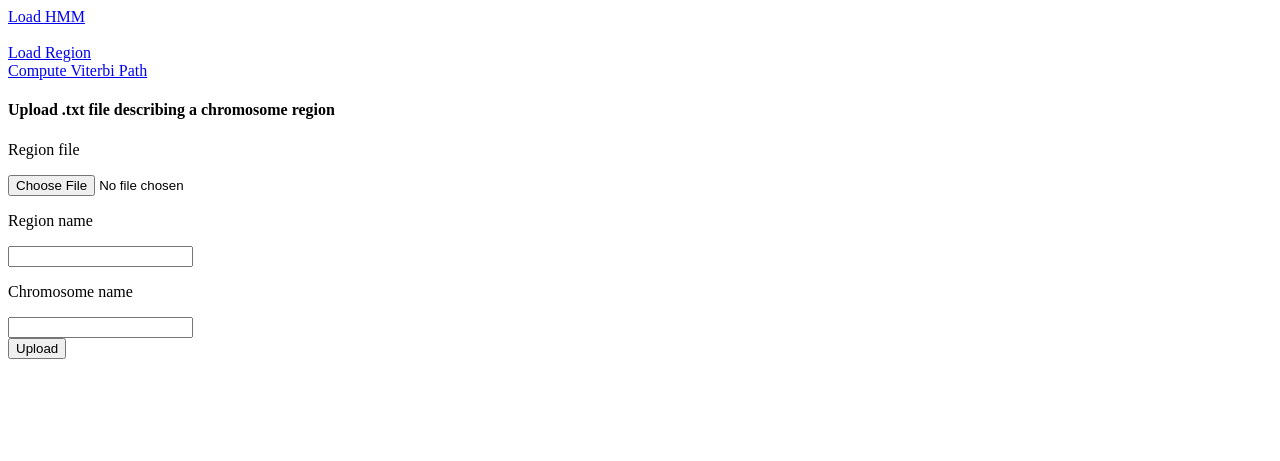
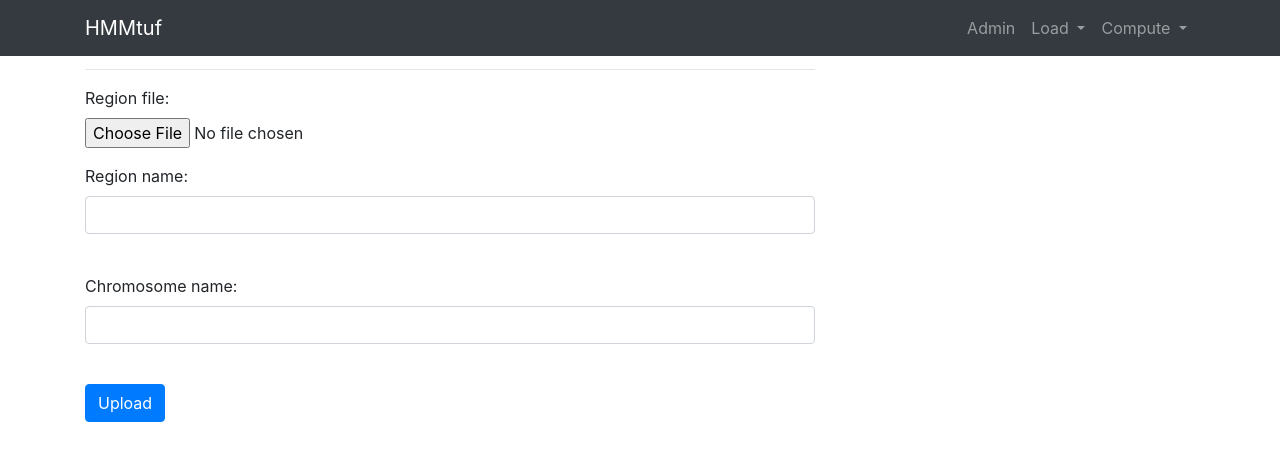
Before and after one commit to pockerman/hmmtuf_app, a Django app: page /load_file/load_region/ in a window 1280 px wide. Shown: the top 461 px of the page. Run offline with Django 3.2, Linux system fonts and the light colour scheme; parts of the project's set-up code (start-up, migrations or seed data) failed here and were passed over; some libraries are stand-ins or nearby versions.

Commit message:
Update html templates for bootstrap

```diff
--- a/templates/base.html
+++ b/templates/base.html
@@ -1,19 +1,70 @@
 <!DOCTYPE html>
+{% load static %}
 <html lang="en">
 <head>
-    <meta charset="UTF-8">
+
+    <meta charset="utf-8">
+    <meta name="viewport" content="width=device-width, initial-scale=1, shrink-to-fit=no">
+    <meta name="description" content="">
+    <meta name="author" content="">
+
+    <!-- Bootstrap core CSS -->
+   <link href="{% static "vendor/bootstrap/css/bootstrap.min.css" %}" rel="stylesheet">
+
+   <!-- Custom styles for this template -->
+    <link href="{% static "css/modern-business.css" %}"  rel="stylesheet">
+
     <title>{% block title %}Default title{% endblock title %}</title>
 </head>
 <body>
 <!-- Navigation for app -->
 {% block navigation %}
-<div>
-    <a href="/load_file/load_hmm">Load HMM</a></div><br/>
-    <a href="/load_file/load_region">Load Region</a><br/>
-    <a href="/compute/hmm_viterbi">Compute Viterbi Path</a><br/>
-</div>
+
+
+
+ <!-- Navigation -->
+  <nav class="navbar fixed-top navbar-expand-lg navbar-dark bg-dark fixed-top">
+    <div class="container">
+      <a class="navbar-brand" href="/">HMMtuf</a>
+      <button class="navbar-toggler navbar-toggler-right" type="button" data-toggle="collapse" data-target="#navbarResponsive" aria-controls="navbarResponsive" aria-expanded="false" aria-label="Toggle navigation">
+        <span class="navbar-toggler-icon"></span>
+      </button>
+      <div class="collapse navbar-collapse" id="navbarResponsive">
+        <ul class="navbar-nav ml-auto">
+          <li class="nav-item">
+            <a class="nav-link" href="/admin/">Admin</a>
+          </li>
+          <li class="nav-item dropdown">
+            <a class="nav-link dropdown-toggle" href="#" id="navbarDropdownPortfolio" data-toggle="dropdown" aria-haspopup="true" aria-expanded="false">
+              Load
+            </a>
+            <div class="dropdown-menu dropdown-menu-right" aria-labelledby="navbarDropdownPortfolio">
+              <a class="dropdown-item" href="/load_file/load_region">Load region file</a>
+              <a class="dropdown-item" href="/load_file/load_hmm">Load HMM file</a>
+            </div>
+          </li>
+          <li class="nav-item dropdown">
+            <a class="nav-link dropdown-toggle" href="#" id="navbarDropdownBlog" data-toggle="dropdown" aria-haspopup="true" aria-expanded="false">
+              Compute
+            </a>
+            <div class="dropdown-menu dropdown-menu-right" aria-labelledby="navbarDropdownBlog">
+              <a class="dropdown-item" href="/compute/hmm_viterbi">Compute Viterbi path</a>
+            </div>
+          </li>
+        </ul>
+      </div>
+    </div>
+  </nav>
+
 {% endblock navigation %}
+
+<div class="container">
 {%block inner_body %}
 {% endblock inner_body %}
+</div>
+
+<!-- Bootstrap core JavaScript -->
+<script src="{% static "vendor/jquery/jquery.min.js" %}"></script>
+<script src="{% static "vendor/bootstrap/js/bootstrap.bundle.min.js" %}"></script>
 </body>
 </html>
--- a/templates/file_loader/load_region_view.html
+++ b/templates/file_loader/load_region_view.html
@@ -1,7 +1,12 @@
 {% extends "base.html" %}
 {% block title %}HMMtuf-Upload region file{% endblock title %}
 {%block inner_body %}
+
+<br/>
+<div class="row">
+    <div class="col-lg-8 mb-4">
         <h4>Upload .txt file describing a chromosome region</h4>
+        <hr/>
 
         {% if error_missing_name %}
             <p>ERROR: {{ error_missing_name }}</p>
@@ -21,12 +26,30 @@
 
         <form method="post" enctype="multipart/form-data">
             {% csrf_token %}
-    <p>Region file</p>
+            <div class="control-group form-group">
+                <div class="controls">
+                    <label>Region file:</label><br/>
                     <input type="file" name="region_file"><br/>
-    <p>Region name</p>
-    <input type="text" name="region_name"><br/>
-    <p>Chromosome name</p>
-    <input type="text" name="chr_name"><br/>
-    <button type="submit">Upload</button>
+                </div>
+            </div>
+            <div class="control-group form-group">
+                <div class="controls">
+                    <label>Region name:</label>
+                    <input type="text" class="form-control" name="region_name"><br/>
+                </div>
+            </div>
+
+            <div class="control-group form-group">
+                <div class="controls">
+                    <label>Chromosome name:</label>
+                    <input type="text" class="form-control" name="chr_name"><br/>
+                </div>
+            </div>
+
+            <button type="submit" class="btn btn-primary">Upload</button>
         </form>
+    </div>
+</div>
+
+
 {% endblock inner_body %}
--- a/templates/hmmtuf_home/index.html
+++ b/templates/hmmtuf_home/index.html
@@ -1,2 +1,3 @@
+
 {% extends "base.html" %}
 {% block title %}HMMtuf-Home{% endblock title %}
```
Also changed, not shown: templates/file_loader/load_hmm_view.html (+20 -4 lines), templates/file_loader/load_success.html (+6 -2 lines), templates/hmmtuf_compute/schedule_viterbi_compute_view.html (+46 -16 lines). Lines whose indentation alone changed are shown as unchanged.
